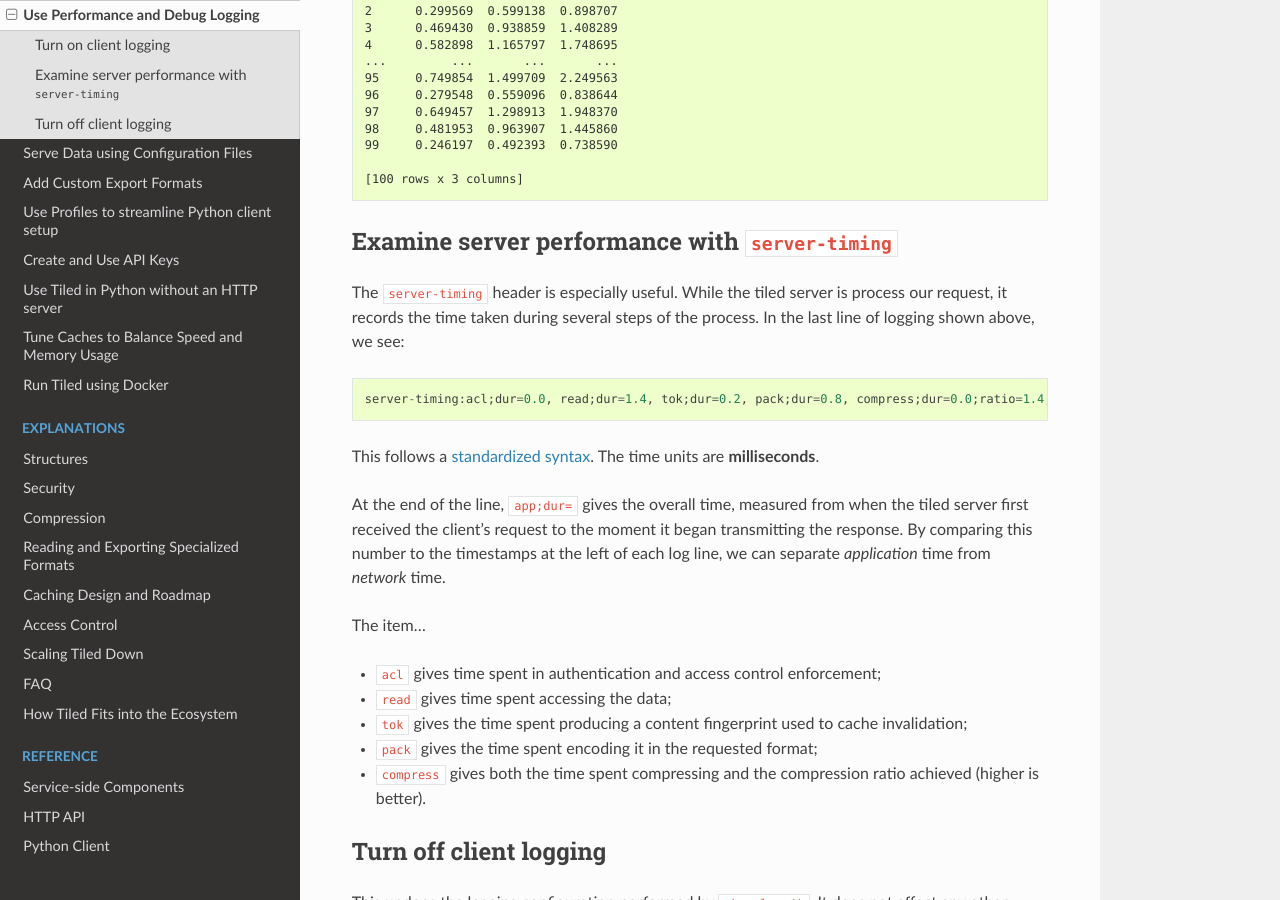
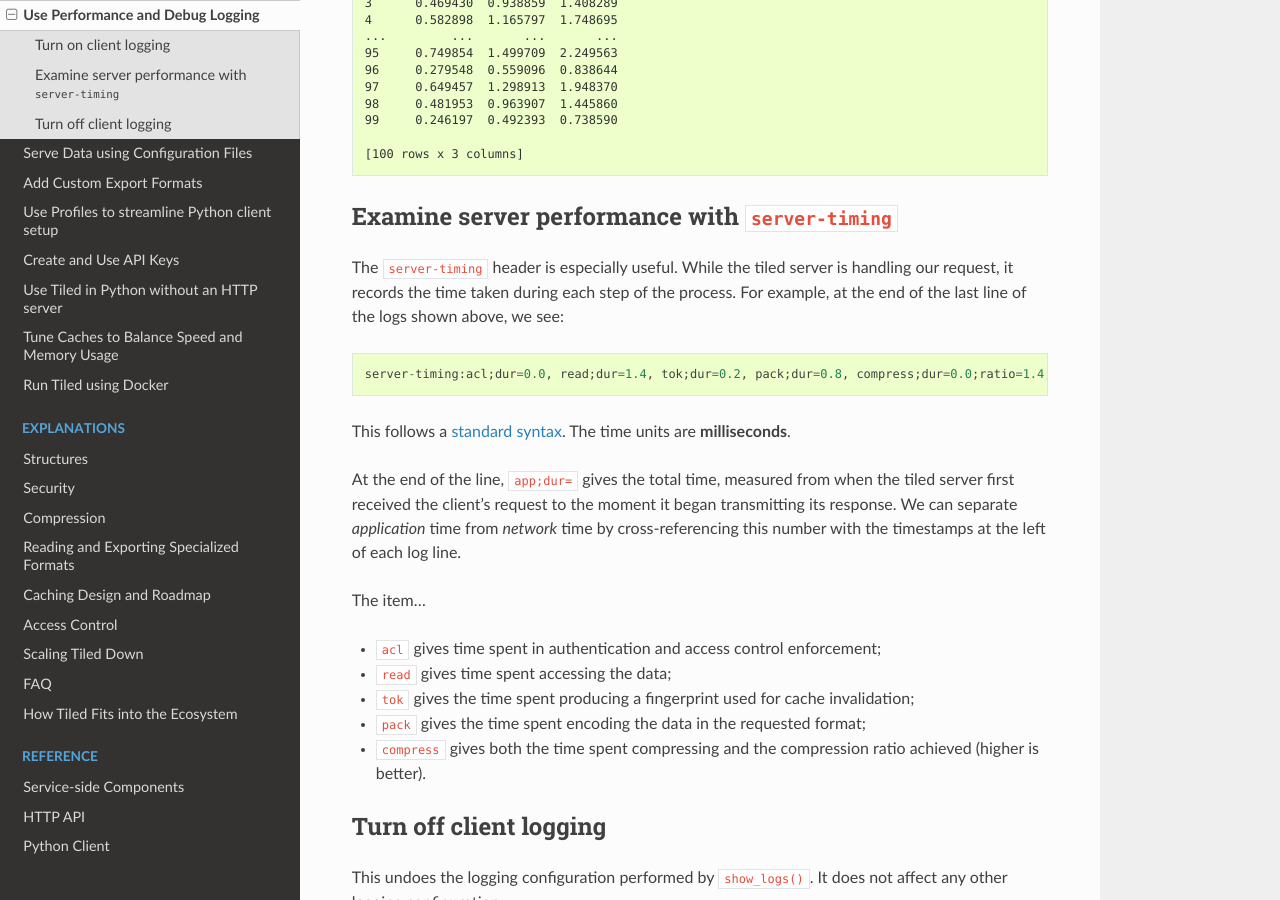
Before and after one commit to bluesky/tiled, a Sphinx documentation site: the page built from docs/source/how-to/client-logger.md, in a window 1280 px wide and 900 px high, scrolled down 975 px. Built offline with Sphinx 7.4.7 and the Read the Docs theme 2.0.0, drawn with Linux system fonts in a browser that asks for light colours; pages that are not in the unit, such as notebooks, are missing from menus; some of the changed text lies outside the part shown.

Commit message:
Copy edits

````diff
--- a/docs/source/how-to/client-logger.md
+++ b/docs/source/how-to/client-logger.md
@@ -1,8 +1,8 @@
 # Use Performance and Debug Logging
 
 The client logs all network traffic (requests sent, responses received) and
-interactions with its cache, if present. This can be especially useful measuring speed
-and identifying bottlenecks.
+interactions with its cache, if present. This can be especially useful for
+measuring speed and identifying bottlenecks.
 
 ## Turn on client logging
 
@@ -17,8 +17,7 @@ show_logs()
 This uses the Python standard library's logging framework. The `show_logs()`
 function is just a convenience function that does some simple logging
 configuration. It will not affect the logging behavior of any other parts of
-your program. (It does not invoke `logging.basicConfig()` or any global logging
-settings.)
+your program; it does not alter any global logging configuration.
 
 ```
 
@@ -62,27 +61,29 @@ index
 ## Examine server performance with `server-timing`
 
 The `server-timing` header is especially useful. While the tiled server is
-process our request, it records the time taken during several steps of the
-process. In the last line of logging shown above, we see:
+handling our request, it records the time taken during each step of the
+process. For example, at the end of the last line of the logs shown above, we
+see:
 
 ```
 server-timing:acl;dur=0.0, read;dur=1.4, tok;dur=0.2, pack;dur=0.8, compress;dur=0.0;ratio=1.4, app;dur=9.1
 ```
 
-This follows a [standardized syntax](https://developer.mozilla.org/en-US/docs/Web/HTTP/Headers/Server-Timing).
+This follows a [standard syntax](https://developer.mozilla.org/en-US/docs/Web/HTTP/Headers/Server-Timing).
 The time units are **milliseconds**.
 
-At the end of the line, `app;dur=` gives the overall time, measured from when
+At the end of the line, `app;dur=` gives the total time, measured from when
 the tiled server first received the client's request to the moment it began
-transmitting the response.  By comparing this number to the timestamps at the
-left of each log line, we can separate _application_ time from _network_ time.
+transmitting its response. We can separate _application_ time from _network_
+time by cross-referencing this number with the timestamps at the left of each
+log line.
 
 The item...
 
 * `acl` gives time spent in authentication and access control enforcement;
 * `read` gives time spent accessing the data;
-* `tok` gives the time spent producing a content fingerprint used to cache invalidation;
-* `pack` gives the time spent encoding it in the requested format;
+* `tok` gives the time spent producing a fingerprint used for cache invalidation;
+* `pack` gives the time spent encoding the data in the requested format;
 * `compress` gives both the time spent compressing and the compression ratio
   achieved (higher is better).
 
````
